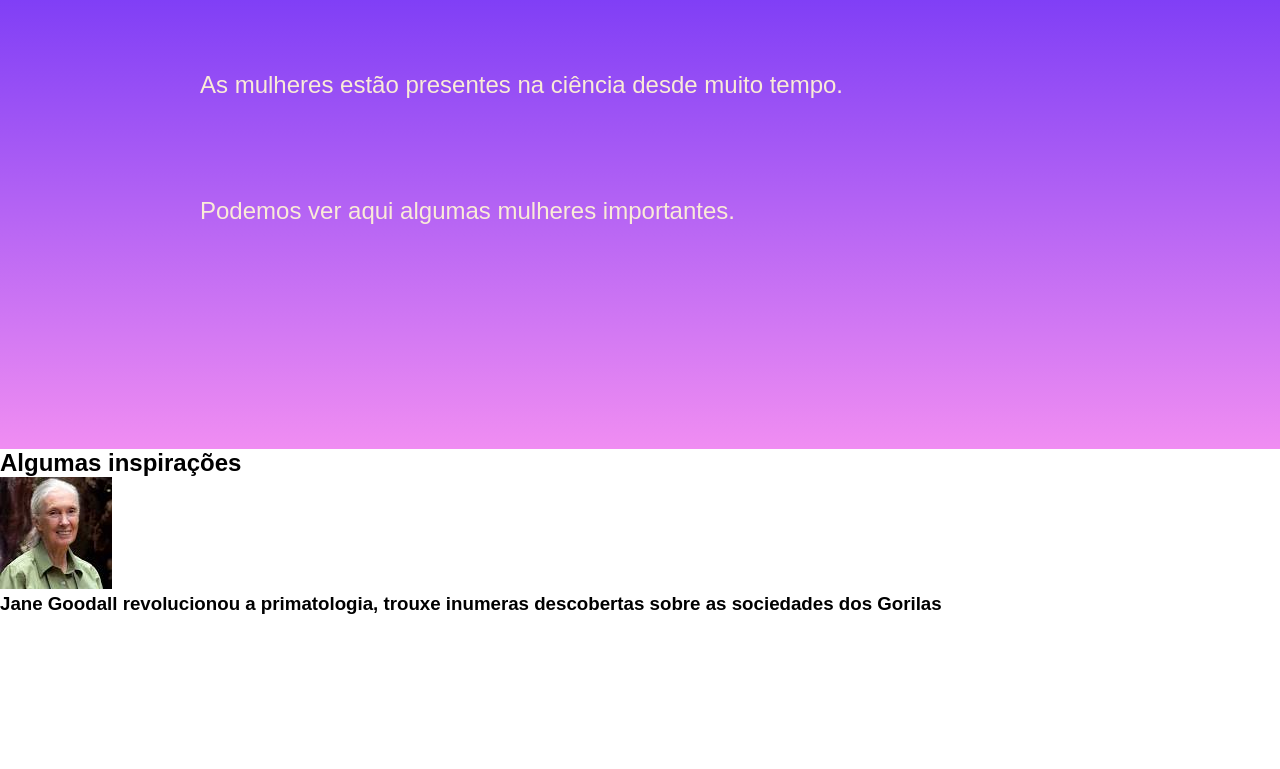
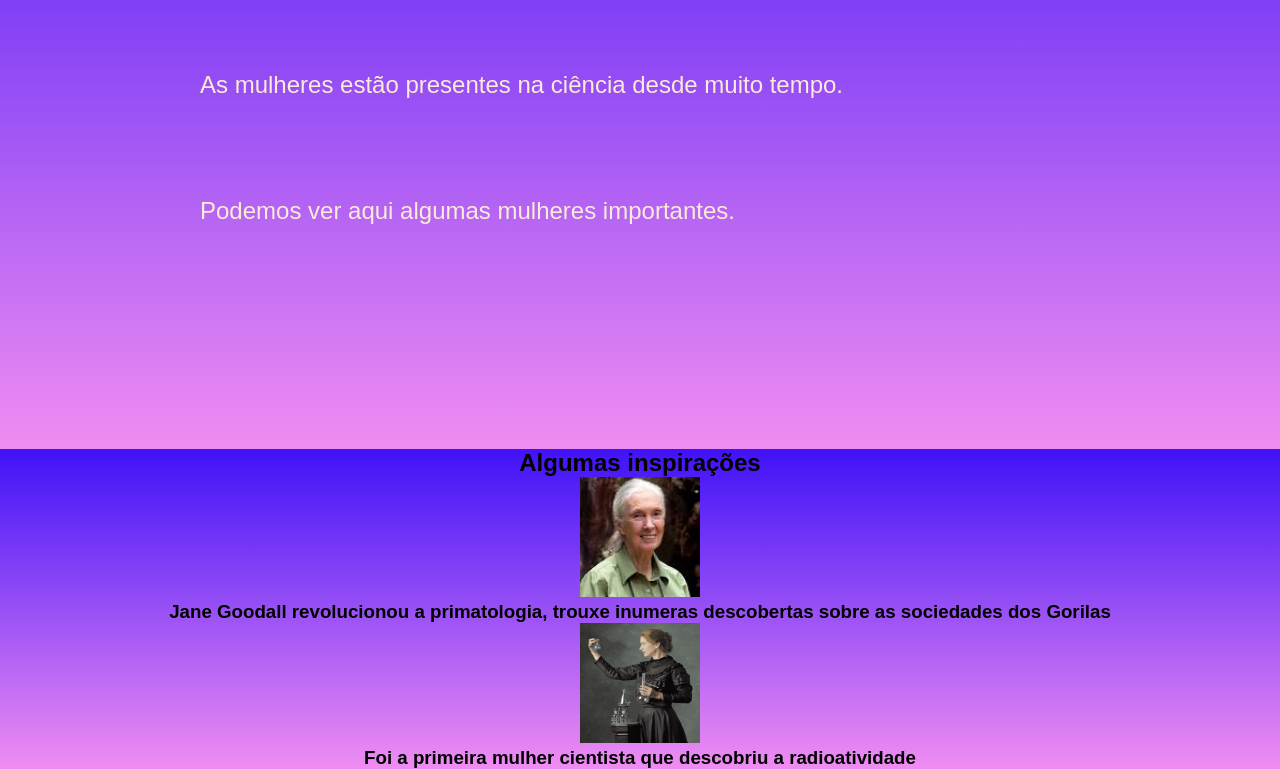
Before and after one commit to Louisebgoes/papoformativo, a plain HTML site: page index.html in a window 1280 px wide. Shown: the part 523-1292 px from the top of the page. Before the commit the page ends 1138 px from the top, so only its background shows below. Drawn offline with Linux system fonts and the light colour scheme.

Commit message:
adicionando sessao fotos

```diff
--- a/index.html
+++ b/index.html
@@ -23,10 +23,20 @@
         <p class="textocientistas">Podemos ver aqui algumas mulheres importantes.</p>
     </section>
 
-    <section>
-        <h2>Algumas inspirações</h2>
-        <img src="jane.jpeg" alt="foto da Jane Goodal">
+    <section class="fotos">
+        <h2 class="titulofotos">Algumas inspirações</h2>
+
+        <div class="divfotos">
+        <img class="fotojane" src="jane.jpeg" alt="foto da Jane Goodal">
         <h3>Jane Goodall revolucionou a primatologia, trouxe inumeras descobertas sobre as sociedades dos Gorilas </h3>
-    </section>
+        </div>
+
+        <div class="marie">
+            <img class="fotomarie" src="marie.jpg" alt="foto da Marie Curie">
+            <h3>Foi a primeira mulher cientista que descobriu a radioatividade</h3>
+        </div>
+
+
+</section>
 </body>
 </html>
--- a/style.css
+++ b/style.css
@@ -49,3 +49,23 @@ justify-content: space-around;
     padding:24px 0;
     font-size: 24px;
 }
+
+.fotos{
+    align-items: center;
+    text-align: center;
+    background-image: linear-gradient(#4012F8,#F08DF2);
+}
+
+.divfotos{
+    align-content: space-between;
+}
+
+.fotojane{
+    width: 120px;
+    height: 120px;
+}
+
+.fotomarie{
+    width: 120px;
+    height: 120px;
+}
```
Also changed, not shown: marie.jpg (added).
